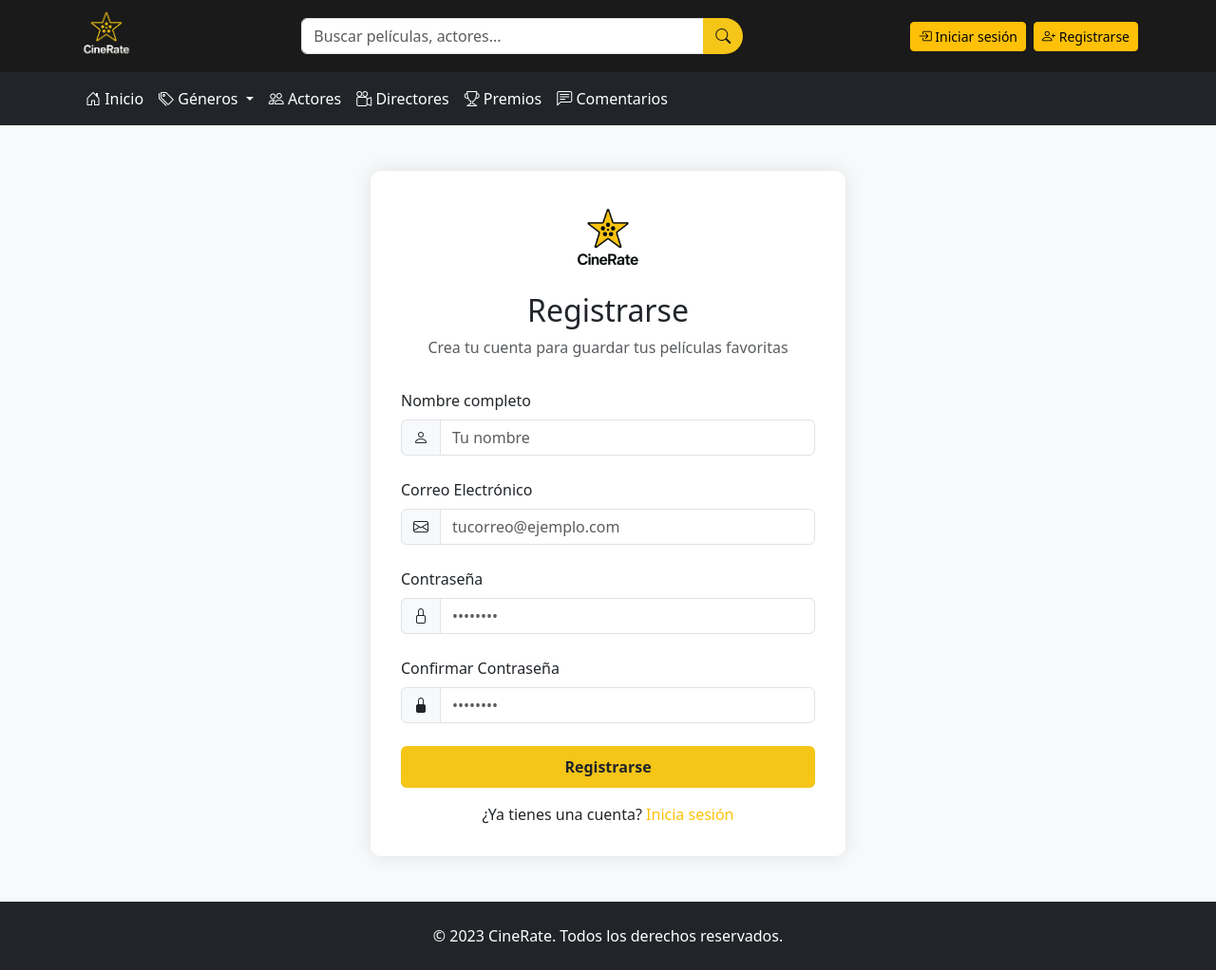
After one commit to MiguelMrs/Proyecto-Final, a PHP site: page /registrar.php in a window 1280 px wide. The commit adds this page. Shown: the whole page at 95% size. Run offline with PHP 8.4, Linux system fonts and the light colour scheme.

Commit message:
Hacer a estructura de registrar

```diff
--- a/iniciar_sesion.php
+++ b/iniciar_sesion.php
@@ -126,7 +126,7 @@
                     <button type="submit" class="btn btn-cine w-100 mb-3">Iniciar Sesión</button>
 
                     <div class="text-center">
-                        <p class="mb-0">¿No tienes una cuenta? <a href="registro.php" class="text-warning text-decoration-none">Regístrate</a></p>
+                        <p class="mb-0">¿No tienes una cuenta? <a href="registrar.php" class="text-warning text-decoration-none">Regístrate</a></p>
                     </div>
                 </form>
             </div>
--- /dev/null
+++ b/registrar.php
@@ -0,0 +1,136 @@
+<!DOCTYPE html>
+<html lang="es">
+
+<head>
+    <meta charset="UTF-8">
+    <meta name="viewport" content="width=device-width, initial-scale=1.0">
+    <title>Registrarse - CineRate</title>
+    <link rel="icon" href="./Imagenes/Logo_fondo_blanco.png" type="image/x-icon">
+    <!-- Bootstrap CSS -->
+    <link href="https://cdn.jsdelivr.net/npm/bootstrap@5.3.0/dist/css/bootstrap.min.css" rel="stylesheet">
+    <!-- Bootstrap Icons -->
+    <link rel="stylesheet" href="https://cdn.jsdelivr.net/npm/bootstrap-icons@1.10.0/font/bootstrap-icons.css">
+    <link rel="stylesheet" href="iniciosesion.css" type="text/css">
+</head>
+
+<body>
+<header class="cine-header">
+    <div class="container py-2">
+        <div class="row align-items-center">
+            <div class="col-12 d-flex flex-column flex-sm-row align-items-center justify-content-between order-sm-1 gap-2">
+                <div>
+                    <a href="index.php">
+                        <img src="./Imagenes/Logo_negro.png" alt="Logo" class="img-fluid" style="max-height: 60px;">
+                    </a>
+                </div>
+                <div class="d-flex flex-md-row align-items-center order-sm-2 gap-2">
+                    <a href="iniciar_sesion.php" class="btn btn-sm btn-warning">
+                        <i class="bi bi-box-arrow-in-right"></i> Iniciar sesión
+                    </a>
+                    <a href="registrar.php" class="btn btn-sm btn-warning">
+                        <i class="bi bi-person-plus"></i> Registrarse
+                    </a>
+                </div>
+                <div class="col-8 col-sm-5 order-sm-1">
+                    <div class="input-group">
+                        <input type="text" class="form-control search-box" placeholder="Buscar películas, actores...">
+                        <button class="btn search-btn" type="button">
+                            <i class="bi bi-search"></i>
+                        </button>
+                    </div>
+                </div>
+            </div>
+        </div>
+    </div>
+    <nav class="navbar navbar-expand-md navbar-dark bg-dark py-2">
+        <div class="container">
+            <button class="navbar-toggler" type="button" data-bs-toggle="collapse" data-bs-target="#categoria-cine">
+                <span class="navbar-toggler-icon"></span>
+            </button>
+            <div class="collapse navbar-collapse" id="categoria-cine">
+                <ul class="navbar-nav me-auto">
+                    <li class="nav-item"><a class="nav-link categoria-cine" href="index.php"><i class="bi bi-house-door"></i> Inicio</a></li>
+                    <li class="nav-item dropdown">
+                        <a class="nav-link categoria-cine dropdown-toggle" href="#" id="icono-menu" role="button" data-bs-toggle="dropdown">
+                            <i class="bi bi-tags"></i> Géneros
+                        </a>
+                        <ul class="dropdown-menu dropdown-menu-genero">
+                            <li><a class="dropdown-item categoria-cine" href="accion.php">Acción</a></li>
+                            <li><a class="dropdown-item categoria-cine" href="drama.php">Drama</a></li>
+                            <li><a class="dropdown-item categoria-cine" href="comedia.php">Comedia</a></li>
+                            <li><a class="dropdown-item categoria-cine" href="cienciaficcion.php">Ciencia Ficción</a></li>
+                            <li><a class="dropdown-item categoria-cine" href="terror.php">Terror</a></li>
+                            <li><a class="dropdown-item categoria-cine" href="romance.php">Romance</a></li>
+                        </ul>
+                    </li>
+                    <li class="nav-item"><a class="nav-link categoria-cine" href="actores.php"><i class="bi bi-people"></i> Actores</a></li>
+                    <li class="nav-item"><a class="nav-link categoria-cine" href="directores.php"><i class="bi bi-camera-reels"></i> Directores</a></li>
+                    <li class="nav-item"><a class="nav-link categoria-cine" href="premios.php"><i class="bi bi-trophy"></i> Premios</a></li>
+                    <li class="nav-item"><a class="nav-link categoria-cine" href="comentarios.php"><i class="bi bi-chat-left-text"></i> Comentarios</a></li>
+                </ul>
+            </div>
+        </div>
+    </nav>
+</header>
+
+<main class="flex-grow-1 d-flex align-items-center">
+    <div class="container my-5">
+        <div class="login-container">
+            <div class="cine-brand">
+                <img src="./Imagenes/Logo_fondo_blanco.png" alt="CineRate">
+                <h2>Registrarse</h2>
+                <p class="text-muted">Crea tu cuenta para guardar tus películas favoritas</p>
+            </div>
+
+            <form action="procesar_registro.php" method="POST">
+                <div class="mb-4">
+                    <label for="nombre" class="form-label">Nombre completo</label>
+                    <div class="input-group">
+                        <span class="input-group-text"><i class="bi bi-person"></i></span>
+                        <input type="text" class="form-control" id="nombre" name="nombre" required placeholder="Tu nombre">
+                    </div>
+                </div>
+
+                <div class="mb-4">
+                    <label for="email" class="form-label">Correo Electrónico</label>
+                    <div class="input-group">
+                        <span class="input-group-text"><i class="bi bi-envelope"></i></span>
+                        <input type="email" class="form-control" id="email" name="email" required placeholder="tucorreo@ejemplo.com">
+                    </div>
+                </div>
+
+                <div class="mb-4">
+                    <label for="password" class="form-label">Contraseña</label>
+                    <div class="input-group">
+                        <span class="input-group-text"><i class="bi bi-lock"></i></span>
+                        <input type="password" class="form-control" id="password" name="password" required placeholder="••••••••">
+                    </div>
+                </div>
+
+                <div class="mb-4">
+                    <label for="confirm_password" class="form-label">Confirmar Contraseña</label>
+                    <div class="input-group">
+                        <span class="input-group-text"><i class="bi bi-lock-fill"></i></span>
+                        <input type="password" class="form-control" id="confirm_password" name="confirm_password" required placeholder="••••••••">
+                    </div>
+                </div>
+
+                <button type="submit" class="btn btn-cine w-100 mb-3">Registrarse</button>
+
+                <div class="text-center">
+                    <p class="mb-0">¿Ya tienes una cuenta? <a href="iniciar_sesion.php" class="text-warning text-decoration-none">Inicia sesión</a></p>
+                </div>
+            </form>
+        </div>
+    </div>
+</main>
+
+<footer class="bg-dark text-white py-4">
+    <div class="container text-center">
+        <p class="mb-0">© 2023 CineRate. Todos los derechos reservados.</p>
+    </div>
+</footer>
+
+<script src="https://cdn.jsdelivr.net/npm/bootstrap@5.3.0/dist/js/bootstrap.bundle.min.js"></script>
+</body>
+</html>
```
